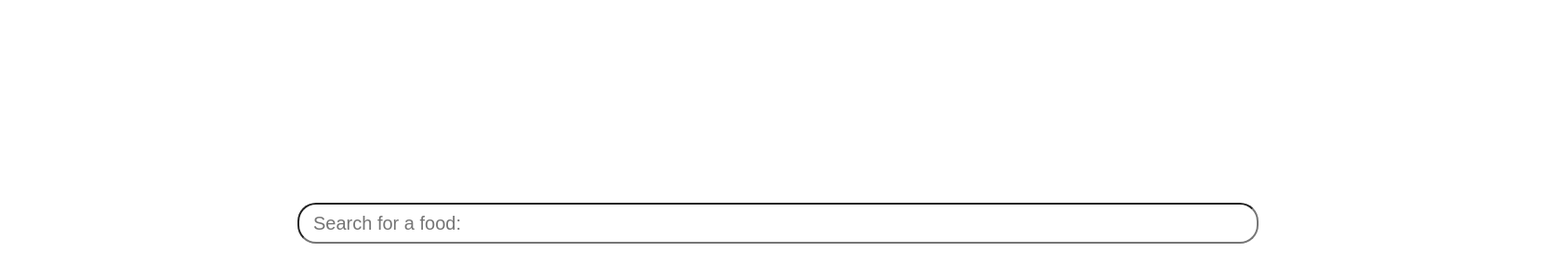
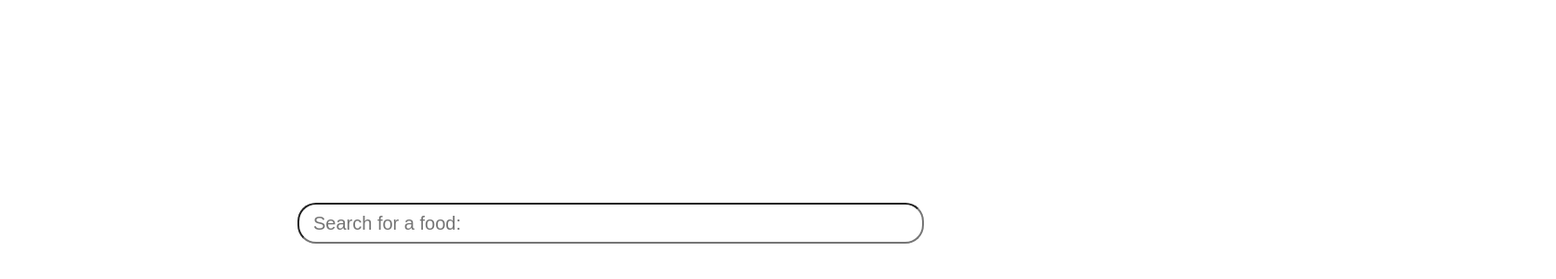
Before and after one commit to isharghura/food-tracker, a plain HTML site: page index.html in a window 1280 px wide. Shown: the part 102-402 px from the top of the page at 93% size, 1674 px wide, since content can reach past the window. Drawn offline with Linux system fonts and the light colour scheme.

Commit message:
styled search bar

```diff
--- a/styles.css
+++ b/styles.css
@@ -8,15 +8,14 @@ body {
     margin: auto auto;
     width: 100%;
     height: 100%;
+    overflow: hidden;
 }
 
 #search-bar input {
     border-radius: 20px;
-    width: 1000px;
+    width: 50%;
     padding: 0px 15px;
     height: 40px;
     margin: 25%;
-    left: 0;
-    right: 0;
     font-size: 20px;
 }
```
Also changed, not shown: script.js (added).
